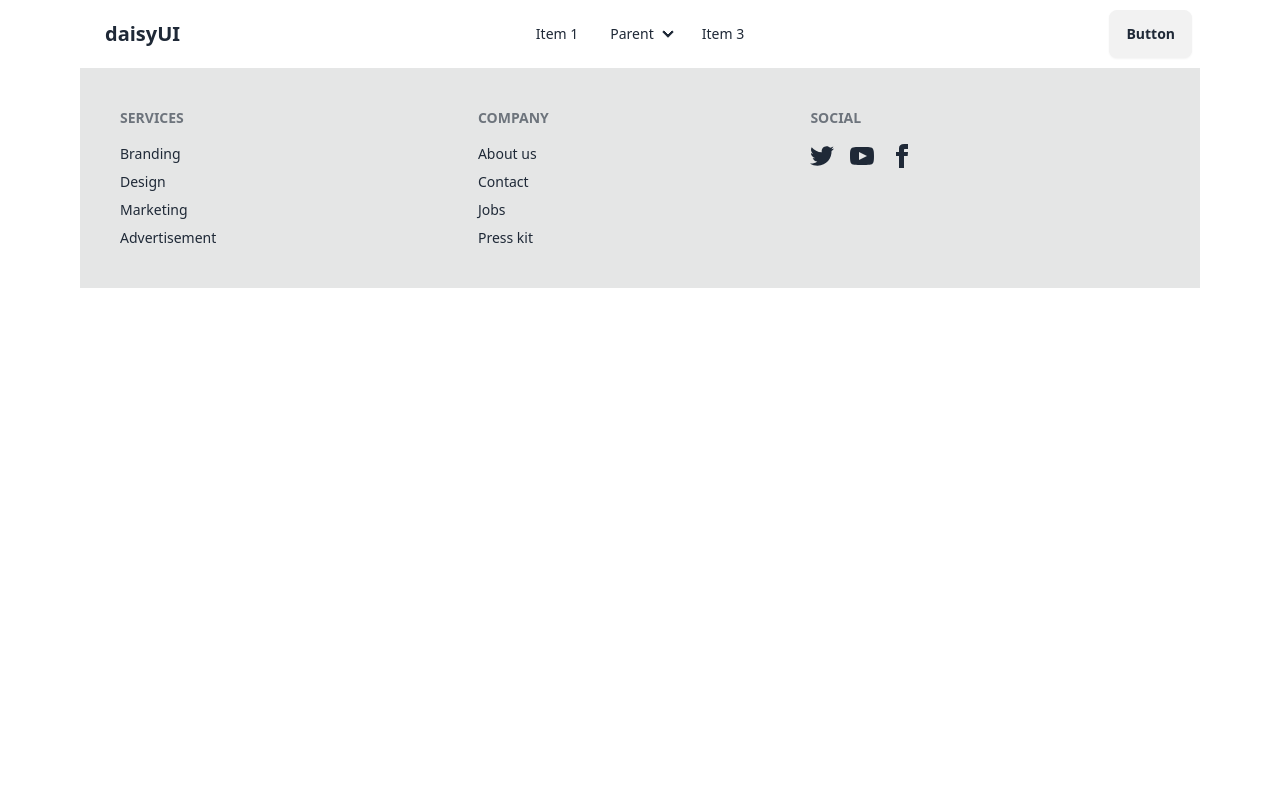
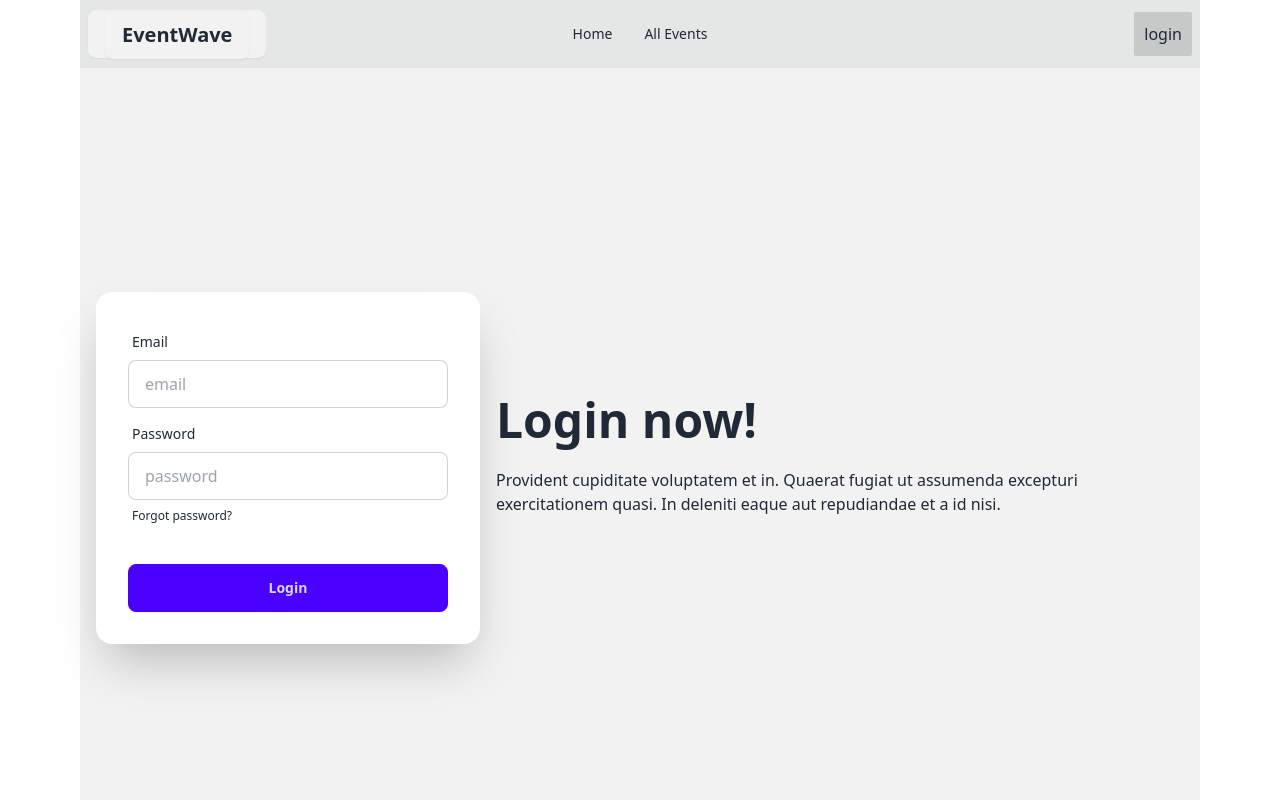
Before and after one commit to tahmidhasantanoy/EventWave-client, a React (Vite) app: page /login in a window 1280 px wide. Shown: the top 800 px of the page. Built offline with nearby package versions, Linux system fonts and the light colour scheme; no server answers.

Commit message:
Login & logout added

```diff
--- a/src/Components/Layouts/MainLayout.jsx
+++ b/src/Components/Layouts/MainLayout.jsx
@@ -1,5 +1,5 @@
 import { Outlet } from "react-router-dom";
-import Header from "../../pages/Shared/Header";
+import Header from "../../pages/Shared/Header/Header";
 import Footer from "../../pages/Shared/Footer";
 import Container from "../ui/Container";
 
--- a/src/Providers/AuthProvider.jsx
+++ b/src/Providers/AuthProvider.jsx
@@ -3,7 +3,9 @@ import {
   createUserWithEmailAndPassword,
   getAuth,
   onAuthStateChanged,
+  signInWithEmailAndPassword,
   signInWithPopup,
+  signOut,
 } from "firebase/auth";
 import app from "../Firebase/firebase.config";
 import { createContext, useEffect, useState } from "react";
@@ -27,6 +29,15 @@ const AuthProvider = ({ children }) => {
     return signInWithPopup(auth, provider);
   };
 
+  const login = (email, password) => {
+    return signInWithEmailAndPassword(auth, email, password);
+  };
+
+  const logOut = () => {
+    setLoading(true);
+    return signOut(auth);
+  };
+
   useEffect(() => {
     const unSubscribe = onAuthStateChanged(auth, (currentUser) => {
       console.log(currentUser);
@@ -43,6 +54,8 @@ const AuthProvider = ({ children }) => {
     createUser,
     currentUser,
     googleLogin,
+    login,
+    logOut,
   };
   return (
     <AuthContext.Provider value={authInfo}>{children}</AuthContext.Provider>
--- a/src/pages/Authentication/Login.jsx
+++ b/src/pages/Authentication/Login.jsx
@@ -1,10 +1,72 @@
+import { useContext } from "react";
+import { useForm } from "react-hook-form";
+import { AuthContext } from "../../Providers/AuthProvider";
 
 const Login = () => {
-    return (
-        <div>
+  const { register, handleSubmit } = useForm();
+const {login} = useContext(AuthContext)
 
+
+  const onSubmit = (data) => {
+    console.log(data);
+
+    const {email,password} = data
+
+    login(email,password)
+    .then(res => console.log(res)
+    .catch(err => console.log(err.message))
+    )
+  };
+  return (
+    <div className="hero min-h-screen bg-base-200">
+      <div className="hero-content flex-col lg:flex-row-reverse">
+        <div className="text-center lg:text-left">
+          <h1 className="text-5xl font-bold">Login now!</h1>
+          <p className="py-6">
+            Provident cupiditate voluptatem et in. Quaerat fugiat ut assumenda
+            excepturi exercitationem quasi. In deleniti eaque aut repudiandae et
+            a id nisi.
+          </p>
         </div>
-    );
+        <div className="card shrink-0 w-full max-w-sm shadow-2xl bg-base-100">
+          <form onSubmit={handleSubmit(onSubmit)} className="card-body">
+            <div className="form-control">
+              <label className="label">
+                <span className="label-text">Email</span>
+              </label>
+              <input
+                {...register("email")}
+                type="email"
+                placeholder="email"
+                className="input input-bordered"
+                required
+              />
+            </div>
+            <div className="form-control">
+              <label className="label">
+                <span className="label-text">Password</span>
+              </label>
+              <input
+                {...register("password", { required: true })}
+                type="password"
+                placeholder="password"
+                className="input input-bordered"
+                required
+              />
+              <label className="label">
+                <a href="#" className="label-text-alt link link-hover">
+                  Forgot password?
+                </a>
+              </label>
+            </div>
+            <div className="form-control mt-6">
+              <button className="btn btn-primary">Login</button>
+            </div>
+          </form>
+        </div>
+      </div>
+    </div>
+  );
 };
 
 export default Login;
--- a/src/pages/Shared/Header.jsx
+++ /dev/null
@@ -1,77 +0,0 @@
-const Header = () => {
-  return (
-    <div className="navbar bg-base-100">
-      <div className="navbar-start">
-        <div className="dropdown">
-          <div tabIndex={0} role="button" className="btn btn-ghost lg:hidden">
-            <svg
-              xmlns="http://www.w3.org/2000/svg"
-              className="h-5 w-5"
-              fill="none"
-              viewBox="0 0 24 24"
-              stroke="currentColor"
-            >
-              <path
-                strokeLinecap="round"
-                strokeLinejoin="round"
-                strokeWidth="2"
-                d="M4 6h16M4 12h8m-8 6h16"
-              />
-            </svg>
-          </div>
-          <ul
-            tabIndex={0}
-            className="menu menu-sm dropdown-content mt-3 z-[1] p-2 shadow bg-base-100 rounded-box w-52"
-          >
-            <li>
-              <a>Item 1</a>
-            </li>
-            <li>
-              <a>Parent</a>
-              <ul className="p-2">
-                <li>
-                  <a>Submenu 1</a>
-                </li>
-                <li>
-                  <a>Submenu 2</a>
-                </li>
-              </ul>
-            </li>
-            <li>
-              <a>Item 3</a>
-            </li>
-          </ul>
-        </div>
-        <a className="btn btn-ghost text-xl">daisyUI</a>
-      </div>
-      <div className="navbar-center hidden lg:flex">
-        <ul className="menu menu-horizontal px-1">
-          <li>
-            <a>Item 1</a>
-          </li>
-          <li>
-            <details>
-              <summary>Parent</summary>
-              <ul className="p-2">
-                <li>
-                  <a>Submenu 1</a>
-                </li>
-                <li>
-                  <a>Submenu 2</a>
-                </li>
-              </ul>
-            </details>
-          </li>
-          <li>
-            <a>Item 3</a>
-          </li>
-        </ul>
-      </div>
-      <div className="navbar-end">
-        <a className="btn">Button</a>
-      </div>
-    </div>
-  );
-};
-
-export default Header;
--- /dev/null
+++ b/src/pages/Shared/Header/Header.jsx
@@ -0,0 +1,103 @@
+import { useContext } from "react";
+// import logo from "../../../../public/imgaes/logo/web-logo.png";
+// import p1 from "../../../../public/imgaes/logo/p1.jpg";
+import { Link } from "react-router-dom";
+import { AuthContext } from "../../../Providers/AuthProvider";
+import Profile from "./Profile";
+
+const Header = () => {
+  const { currentUser } = useContext(AuthContext);
+  console.log(currentUser);
+
+  return (
+    <div>
+      <div className="navbar bg-base-300">
+        <div className="navbar-start">
+          <div className="dropdown">
+            <label tabIndex={0} className="btn btn-ghost lg:hidden">
+              {/* <svg
+                xmlns="http://www.w3.org/2000/svg"
+                className="h-5 w-5"
+                fill="none"
+                viewBox="0 0 24 24"
+                stroke="currentColor"
+              >
+                <path
+                  strokeLinecap="round"
+                  strokeLinejoin="round"
+                  strokeWidth="2"
+                  d="M4 6h16M4 12h8m-8 6h16"
+                />
+              </svg> */}
+            </label>
+            <ul
+              tabIndex={0}
+              className="menu menu-compact dropdown-content mt-3 p-2 shadow bg-base-100 rounded-box w-52"
+            >
+              <li>
+                <Link to="/">Home</Link>
+              </li>
+              <li>
+                <Link to="/alltoys">All Events</Link>
+              </li>
+              {currentUser ? (
+                <>
+                  <li>
+                    <Link to="/mytoys">Add Event</Link>
+                  </li>
+                  <li>
+                    <Link to="/addtoys">Update Event</Link>
+                  </li>
+                </>
+              ) : (
+                ""
+              )}
+            </ul>
+          </div>
+          <Link to="/" className="btn">
+            <div className="btn normal-case text-xl">
+              {/* <img className="w-36" src="" alt="" /> */}
+              EventWave
+            </div>
+          </Link>
+        </div>
+        <div className="navbar-center hidden lg:flex">
+          <ul className="menu menu-horizontal px-1">
+            <li>
+              <Link to="/">Home</Link>
+            </li>
+            <li>
+              <Link to="/alltoys">All Events</Link>
+            </li>
+            {currentUser ? (
+              <>
+                <li>
+                  <Link to="/mytoys">Add Event</Link>
+                </li>
+                <li>
+                  <Link to="/addtoys">Update Event</Link>
+                </li>
+              </>
+            ) : (
+              ""
+            )}
+          </ul>
+        </div>
+        <div className="navbar-end">
+          {currentUser ? (
+            <Profile />
+          ) : (
+            <Link
+              to={"/login"}
+              className=" btn-active font-medium hover:text-sky-400 rounded-sm p-2.5 m-0"
+            >
+              login
+            </Link>
+          )}
+        </div>
+      </div>
+    </div>
+  );
+};
+
+export default Header;
--- /dev/null
+++ b/src/pages/Shared/Header/Profile.jsx
@@ -0,0 +1,48 @@
+import { VscAccount } from "react-icons/vsc";
+import { IoMenu } from "react-icons/io5";
+import { Link } from "react-router-dom";
+import { useContext, useState } from "react";
+import { AuthContext } from "../../../Providers/AuthProvider";
+
+const Profile = () => {
+  const [isOpen, setisOpen] = useState(false);
+  const { logOut } = useContext(AuthContext);
+
+  const handleLogout = () => {
+    logOut()
+    .then((res) => console.log(res)
+    .catch((err) => console.log(err.message))
+    );
+  };
+
+  return (
+    <div className="relative">
+      <div className="flex border-[1px] p-2 bg-white hover:shadow-md transition rounded-3xl gap-2">
+        <Link onClick={() => setisOpen(!isOpen)}>
+          <VscAccount className="w-6 h-6" />
+        </Link>
+        <Link onClick={() => setisOpen(!isOpen)}>
+          <IoMenu className="w-6 h-6" />
+        </Link>
+      </div>
+      {isOpen && (
+        <div className="absolute text-zinc-700 bg-white right-0 gap-4 w-32 rounded-lg py-3">
+          <Link>
+            <p className="py-1 hover:bg-zinc-200 pl-4">Profile</p>
+          </Link>
+          <Link>
+            <p className="py-1 hover:bg-zinc-200 pl-4">View Profile</p>
+          </Link>
+          <Link>
+            <p className="py-1 hover:bg-zinc-200 pl-4">Edit Profile</p>
+          </Link>
+          <Link onClick={handleLogout}>
+            <p className="py-1 hover:bg-zinc-200 pl-4">Logout</p>
+          </Link>
+        </div>
+      )}
+    </div>
+  );
+};
+
+export default Profile;
```
